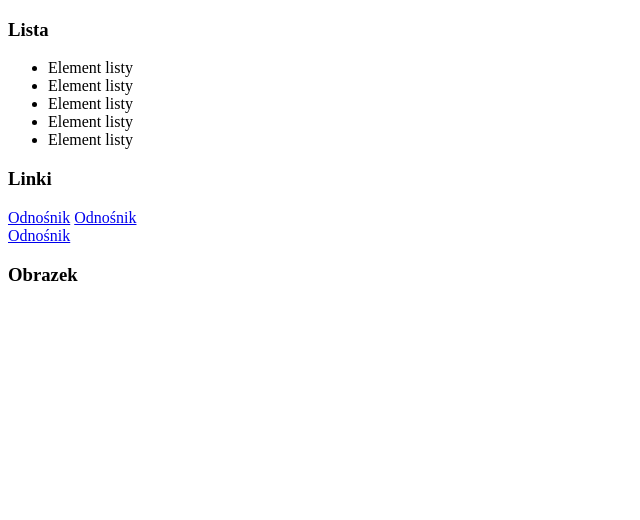
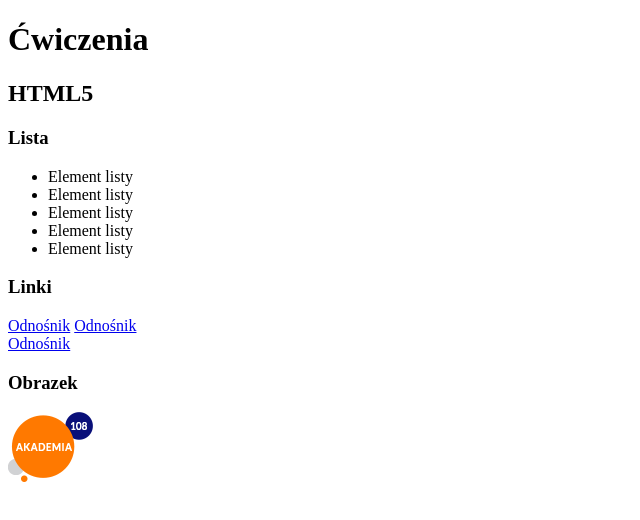
Before and after one commit to wochowskaj83/html-zadanie5, a plain HTML site: page index.html in a window 1280 px wide. Shown: the whole page, without its empty margins (0-640 px from the left). Drawn offline with Linux system fonts and the light colour scheme; files whose address does not match are found by name.

Commit message:
rozwiązanie zadania

```diff
--- a/index.html
+++ b/index.html
@@ -7,6 +7,11 @@
     <title>Document</title>
 </head>
 <body>
+
+    <h1>Ćwiczenia</h1>
+
+    <h2>HTML5</h2>
+
     <h3>Lista</h3>
 
 <ul>
@@ -17,13 +22,14 @@
     <li>Element listy</li>
 </ul>
 
+
 <h3>Linki</h3>
-
-
 
 <a href="link1">Odnośnik</a> <a href="link2">Odnośnik</a>
 <br><a href="link3">Odnośnik</a>
 
 <h3>Obrazek</h3>
+
+<img src=C:\Users\wochowska\Desktop\html-zadanie5\akademia108_logo_mob.png alt="logo akademia">
 </body>
 </html>
```
Also changed, not shown: akademia108_logo_mob.png (added).
